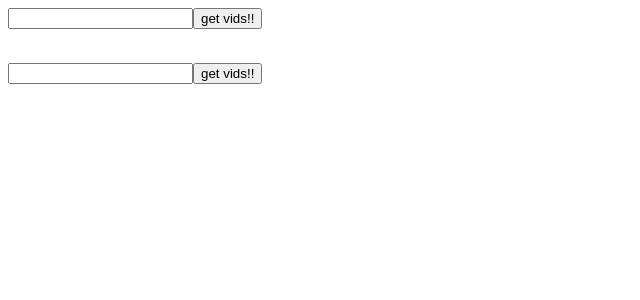
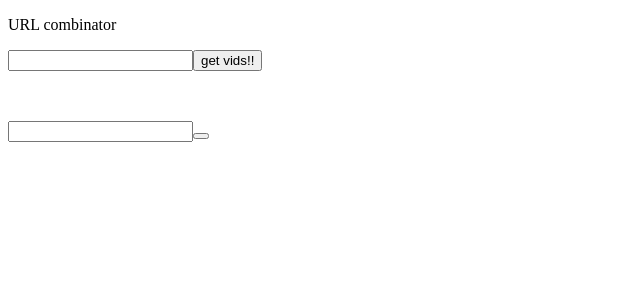
Before and after one commit to darenchun/nextjs_movie, a Next.js app: page / in a window 1280 px wide. Shown: the top 300 px of the page, without its empty margins (0-640 px from the left). Built offline with nearby package versions, Linux system fonts and the light colour scheme.

Commit message:
save commit

```diff
--- a/pages/index.js
+++ b/pages/index.js
@@ -46,6 +46,7 @@ export default function FirstPost() {
   return (
     <>
       <div id="first_division">
+        <p>URL combinator</p>
         <input type="text" value={vidUrl} onChange={handleURLInput} />
         <button onClick={() => { handleClick_URL_combinator(); }}>get vids!!</button>
         <p>{vidDownSite}</p>
@@ -53,8 +54,9 @@ export default function FirstPost() {
       </div>
       <br />
       <div id="second_division">
+        <p></p>
         <input type="text"  value={input_second} onChange={handleSetInput_second} />
-        <button onClick={() => { handleClick_URL_combinator(); }}>get vids!!</button>
+        <button onClick={() => { handleClick_URL_combinator(); }}></button>
         <p>{input_second}</p>
       </div>
 
```
